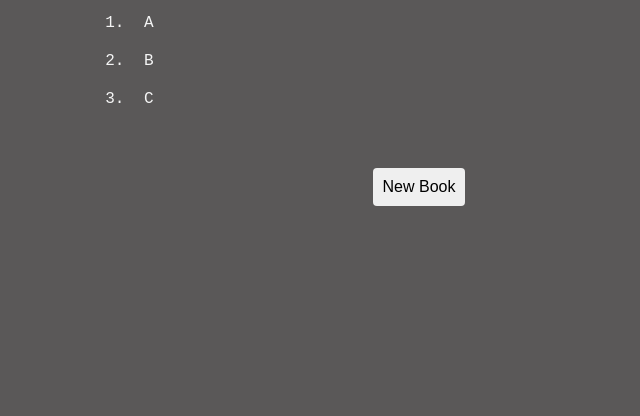
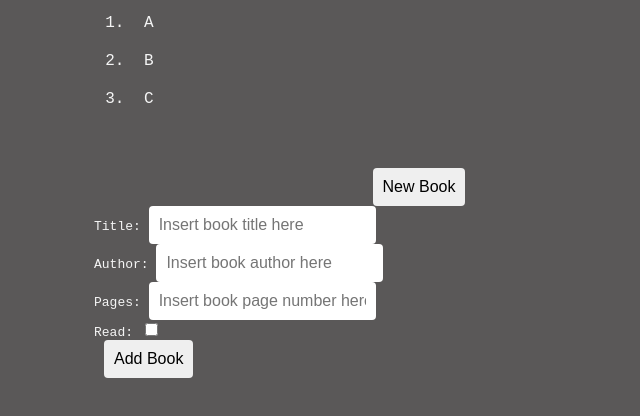
Before and after one commit to preto-phil/Library, a website: page index.html in a window 1280 px wide. Both pictures are taken after a click on the button "New Book". Shown: the part 224-640 px from the top of the page, without its empty margins (226-866 px from the left). Drawn offline with Linux system fonts and the light colour scheme.

Commit message:
Toggle display fixed

```diff
--- a/index.html
+++ b/index.html
@@ -29,7 +29,7 @@
 
   <!-- Form Section  -->
 
-  <div id="form-section">
+  <div id="form-section" style="display: none;">
     <form>
 
         <div>
--- a/js.js
+++ b/js.js
@@ -21,9 +21,9 @@ function bookLoop() {
 // Dropdown onclick visibility
 function toggleFunction() {
   const targetDiv = document.getElementById("form-section");
-  if (targetDiv.style.display !== "none") {
+  if (targetDiv.style.display === "none") {
+    targetDiv.style.display = "block";
+  } else {
     targetDiv.style.display = "none";
-  } else {
-    targetDiv.style.display = "block";
   }
 }
--- a/style.css
+++ b/style.css
@@ -57,10 +57,6 @@ button {
 }
 
 
-#form-section {
-  display: none;
-}
-
 /* input:hover,
 button:hover {
   background-color: rgb(216, 216, 216);
```
